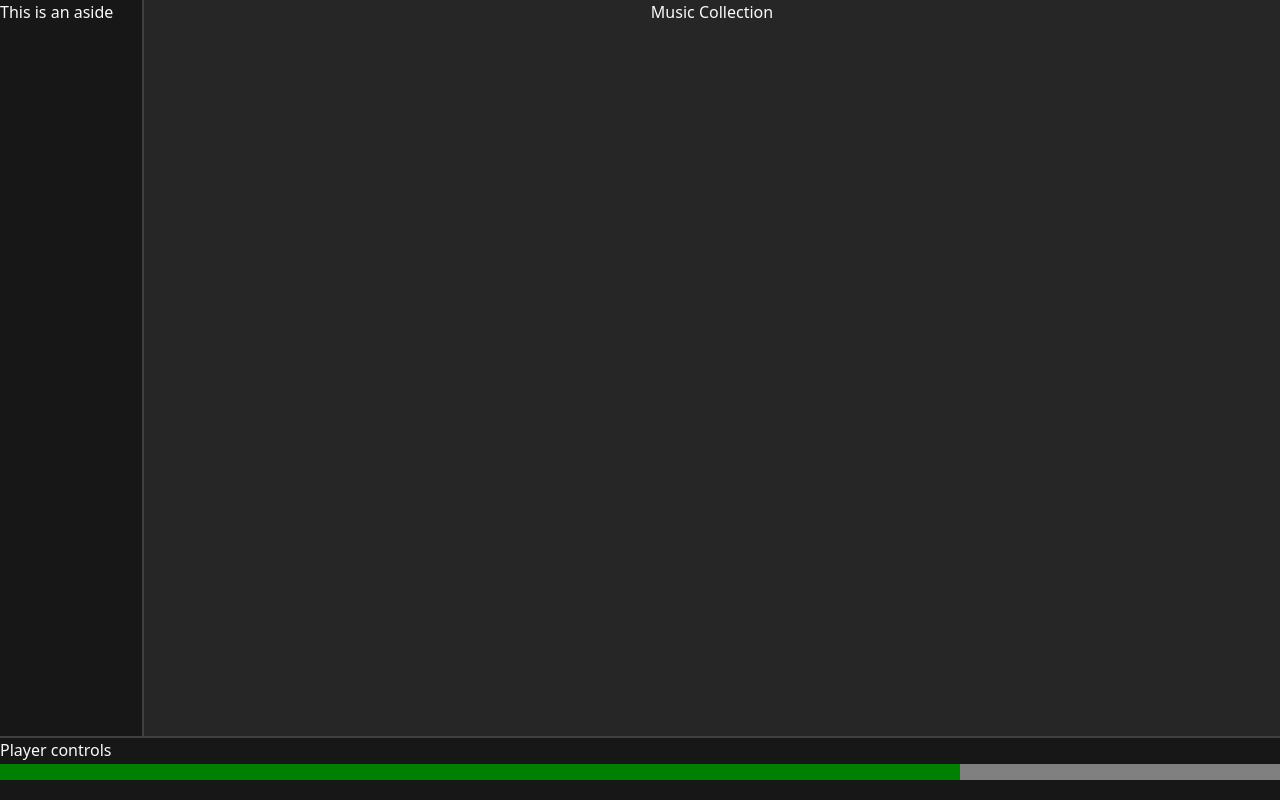
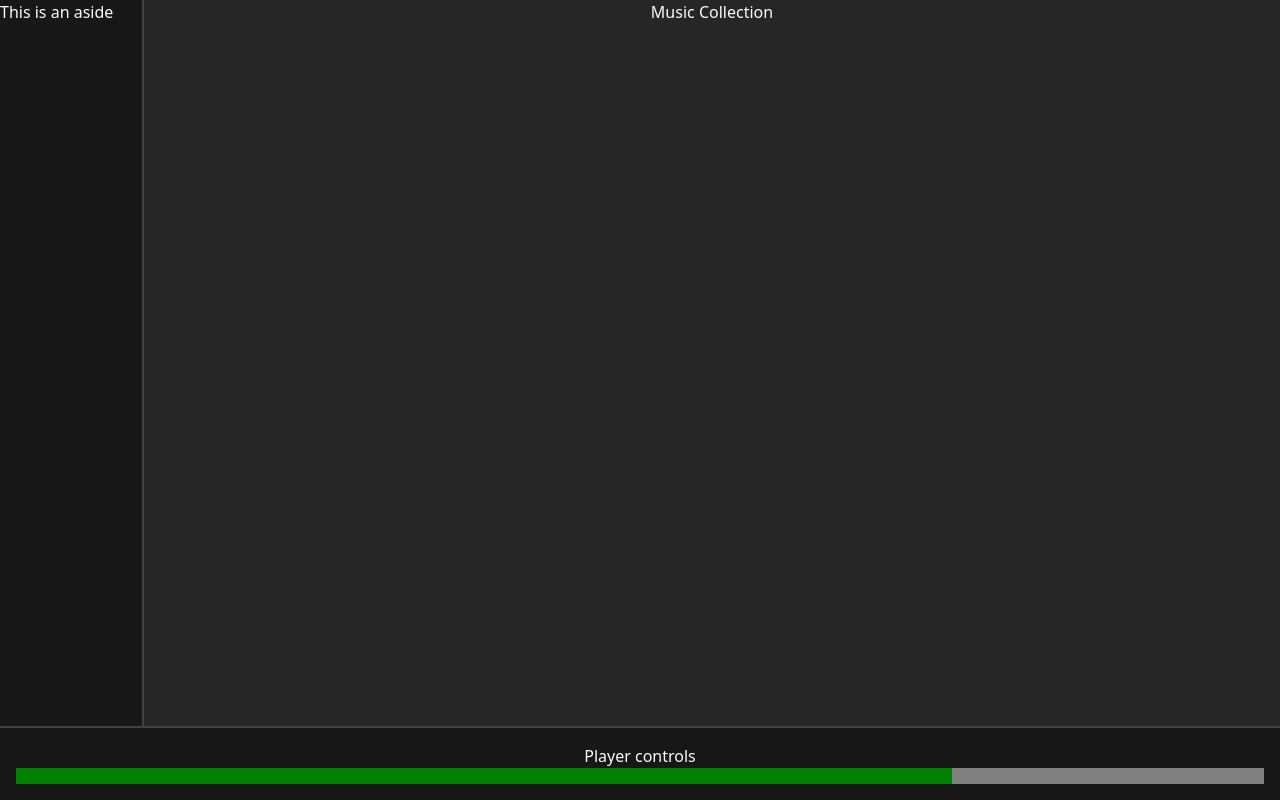
Before and after one commit to BeatsuDev/axplay, a Vue app: page / in a window 1280 px wide. Built offline with nearby package versions, Linux system fonts and the light colour scheme; the HTML template or start-up script is replaced by a standard one.

Commit message:
chore: adjust footer position

```diff
--- a/src/App.vue
+++ b/src/App.vue
@@ -4,8 +4,10 @@
             <template #aside> This is an aside </template>
             <template #main> <MusicCollectionPage /> </template>
             <template #footer>
-                <PlayerControls />
-                <PlayerProgress v-model="progress" max="20" />
+                <div class="flex flex-col justify-center items-center p-4">
+                    <PlayerControls />
+                    <PlayerProgress v-model="progress" max="20" />
+                </div>
             </template>
         </MainLayout>
     </div>
```
